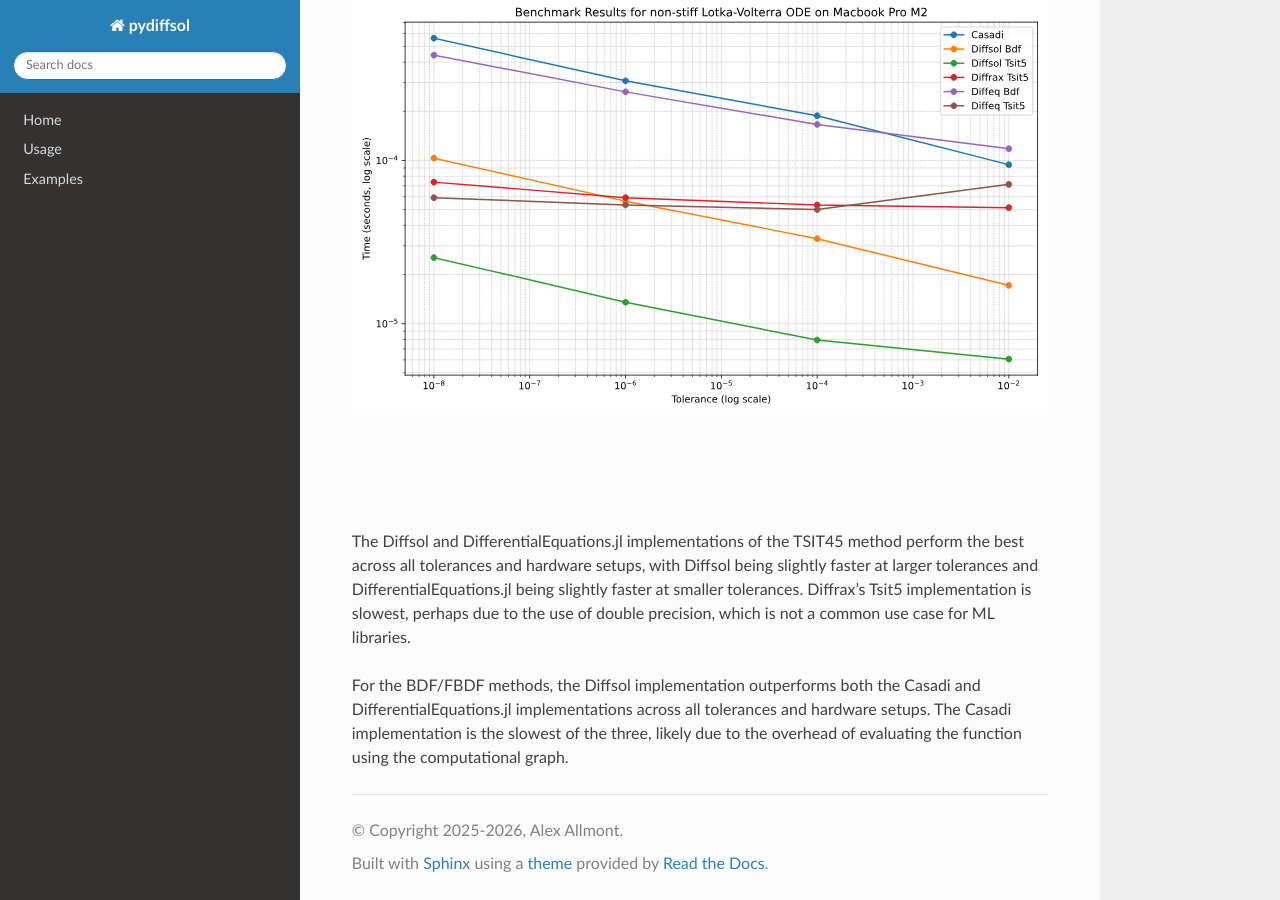
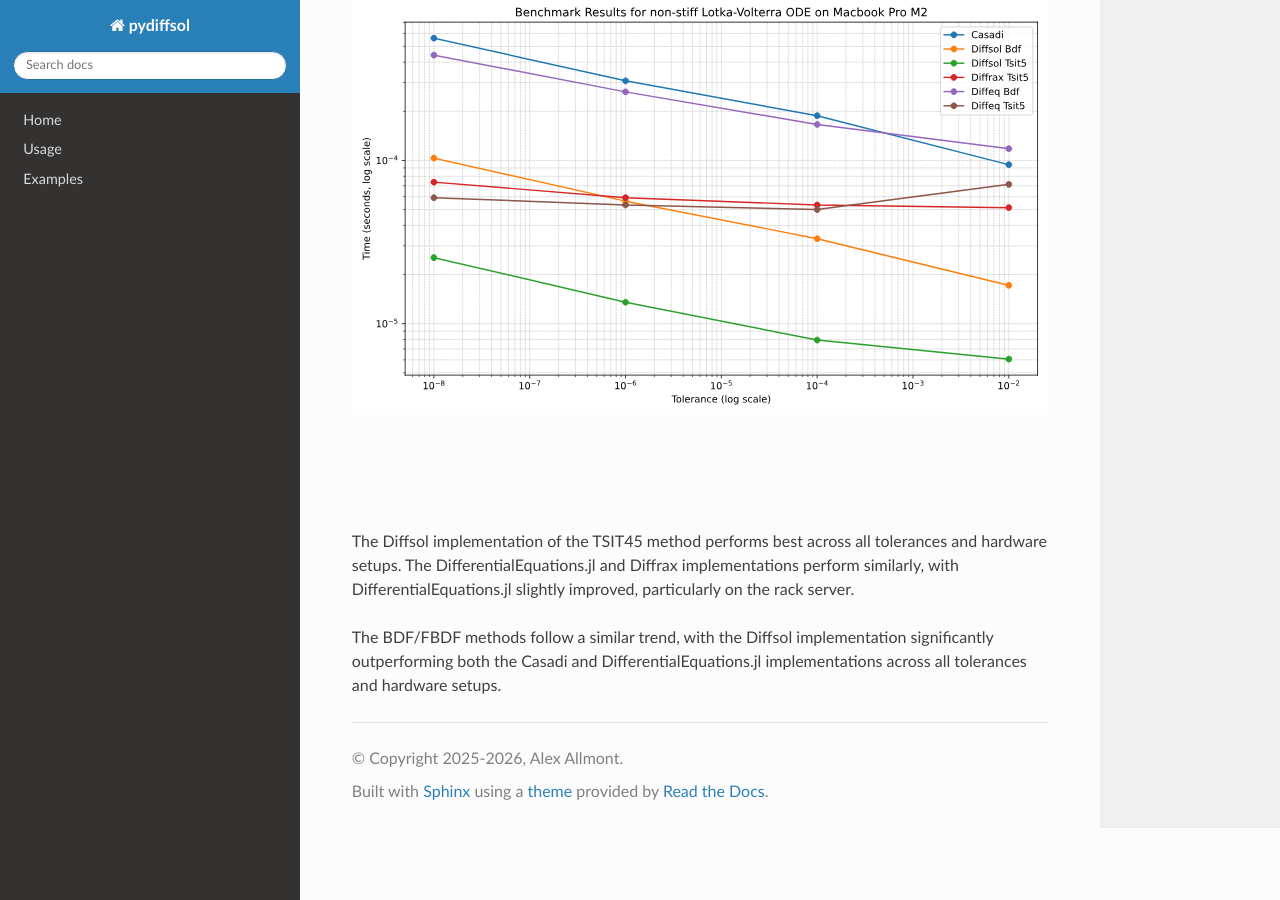
Before and after one commit to alexallmont/pydiffsol, a Sphinx documentation site: the page built from docs/bench/lotka_volterra.rst, in a window 1280 px wide and 900 px high, scrolled down 3344 px. Built offline with Sphinx 7.4.7 and the Read the Docs theme 3.1.0, drawn with Linux system fonts in a browser that asks for light colours; pages that are not in the unit, such as notebooks, are missing from menus; the version number is read from the project's files by our own code.

Commit message:
bench: update lotka volterra bench text

```diff
--- a/docs/bench/lotka_volterra.rst
+++ b/docs/bench/lotka_volterra.rst
@@ -97,8 +97,8 @@ The results are shown below:
   :height: 600
   :alt: benchmark_lotka_volterra_ode_macbook.svg
 
-The Diffsol and DifferentialEquations.jl implementations of the TSIT45 method perform the best across all tolerances and hardware setups, with Diffsol being slightly faster at larger tolerances and DifferentialEquations.jl being slightly faster at smaller tolerances.
-Diffrax's Tsit5 implementation is slowest, perhaps due to the use of double precision, which is not a common use case for ML libraries.
+The Diffsol implementation of the TSIT45 method performs best across all tolerances and hardware setups. The
+DifferentialEquations.jl and Diffrax implementations perform similarly, with DifferentialEquations.jl slightly improved, particularly on the rack server.
 
-For the BDF/FBDF methods, the Diffsol implementation outperforms both the Casadi and DifferentialEquations.jl implementations across all tolerances and hardware setups.
-The Casadi implementation is the slowest of the three, likely due to the overhead of evaluating the function using the computational graph.
+The BDF/FBDF methods follow a similar trend, with the Diffsol implementation significantly outperforming both the Casadi and DifferentialEquations.jl
+implementations across all tolerances and hardware setups.
```
